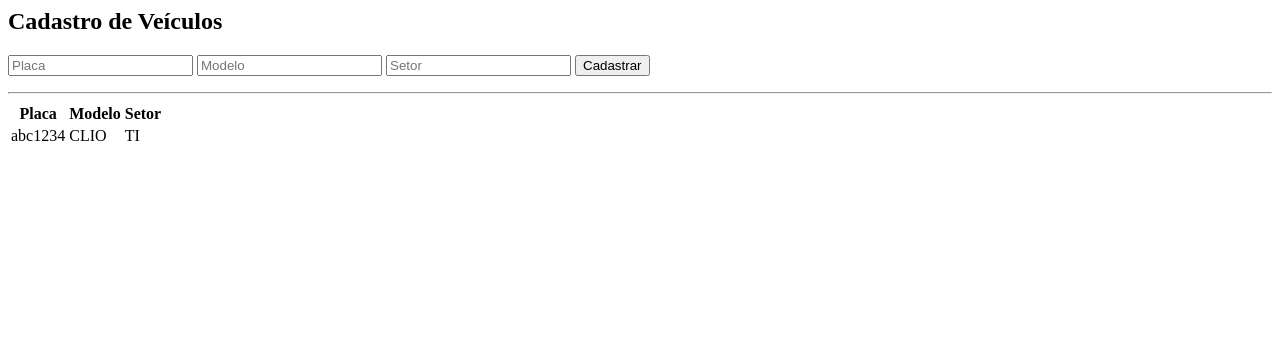
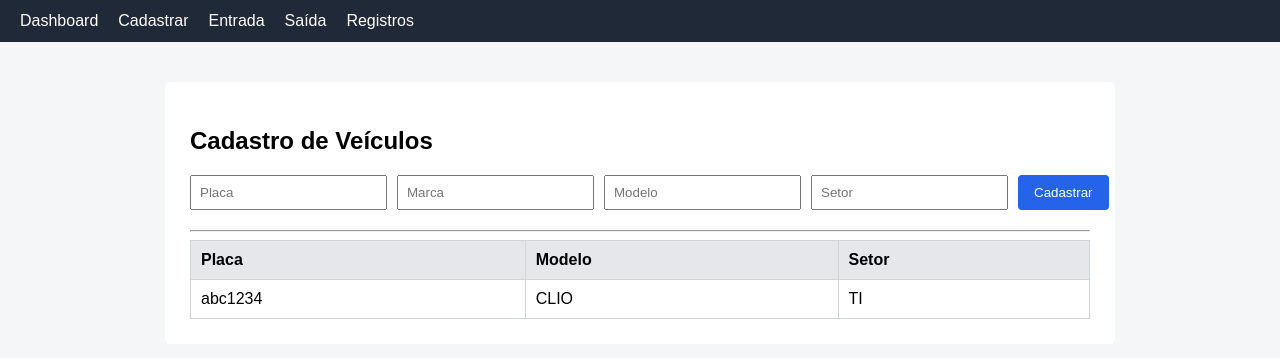
Before and after one commit to alessandrocamargo/devcontrol, a Flask app: page /veiculos in a window 1280 px wide. Shown: the top 358 px of the page. Run offline with Flask 3, Linux system fonts and the light colour scheme; data comes from the database, SQL or seed files in the repository; both versions use the stored data as it was after the commit.

Commit message:
fix: include required brand field on vehicle creation

```diff
--- a/app.py
+++ b/app.py
@@ -46,13 +46,14 @@ def veiculos():
 
     if request.method == "POST":
         placa = request.form["placa"]
+        marca = request.form["marca"]
         modelo = request.form["modelo"]
         setor = request.form["setor"]
 
         try:
             conn.execute(
-                "INSERT INTO veiculos (placa, modelo, setor) VALUES (?, ?, ?)",
-                (placa, modelo, setor)
+                "INSERT INTO veiculos (placa, marca, modelo, setor) VALUES (?, ?, ?, ?)",
+                (placa, marca, modelo, setor)
             )
             conn.commit()
             flash("Veículo cadastrado com sucesso!", "success")
--- a/templates/entrada.html
+++ b/templates/entrada.html
@@ -1,3 +1,6 @@
+{% extends 'base.html' %}
+{% block title %}DevControl{% endblock %}
+{% block content %}
 <h2>Entrada de Veículo</h2>
 
 {% with messages = get_flashed_messages(with_categories=true) %}
@@ -16,3 +19,4 @@
 
   <button type="submit">Registrar Entrada</button>
 </form>
+{% endblock %}
--- a/templates/veiculos.html
+++ b/templates/veiculos.html
@@ -1,3 +1,6 @@
+{% extends 'base.html' %}
+{% block title %}Cadastro de Veículos{% endblock %}
+{% block content %}
   <h2>Cadastro de Veículos</h2>
 
 {% with messages = get_flashed_messages(with_categories=true) %}
@@ -7,16 +10,14 @@
     {% endfor %}
   {% endif %}
 {% endwith %}
-
   <form method="POST">
     <input type="text" name="placa" placeholder="Placa" required>
+    <input type="text" name="marca" placeholder="Marca" required>
     <input type="text" name="modelo" placeholder="Modelo" required>
     <input type="text" name="setor" placeholder="Setor" required>
     <button type="submit">Cadastrar</button>
   </form>
-
   <hr>
-
   <table>
     <thead>
       <tr>
@@ -35,3 +36,4 @@
       {% endfor %}
     </tbody>
   </table>
+{% endblock %}
```
Also changed, not shown: database.db. Lines whose indentation alone changed are shown as unchanged.
